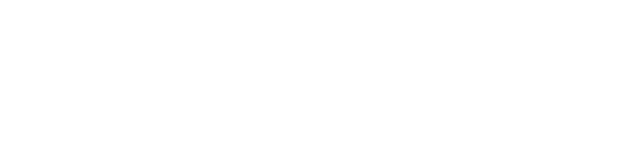
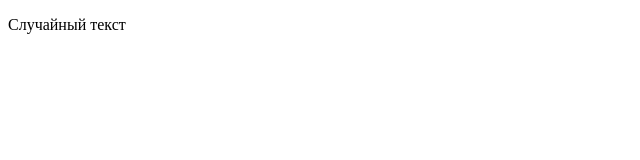
Before and after one commit to hedinort/git-att, a plain HTML site: page index.html in a window 1280 px wide. Shown: the whole page, without its empty margins (0-640 px from the left). Drawn offline with Linux system fonts and the light colour scheme.

Commit message:
Changed info

```diff
--- a/index.html
+++ b/index.html
@@ -3,6 +3,7 @@
 <head>
     <meta charset="UTF-8">
     <title>Главная</title>
+    <p>Случайный текст</p>
 </head>
 <body>
 
```
